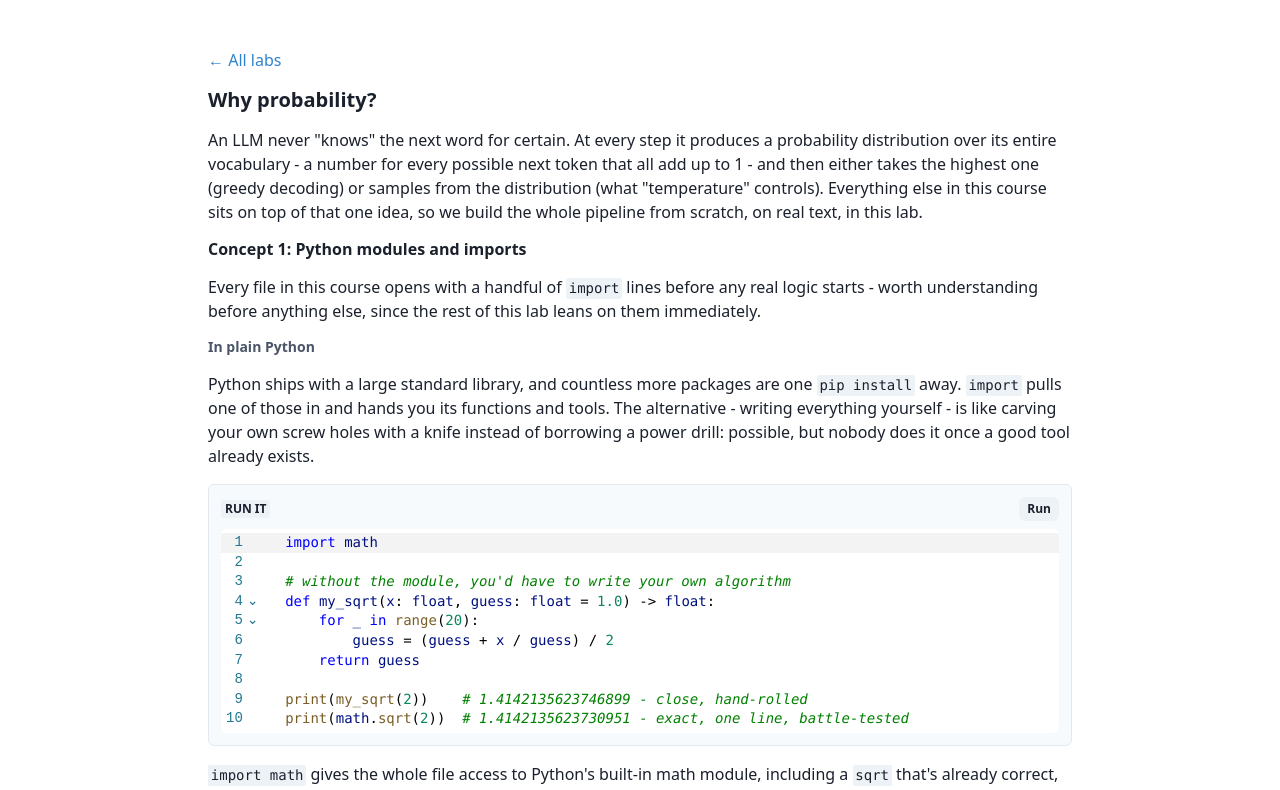
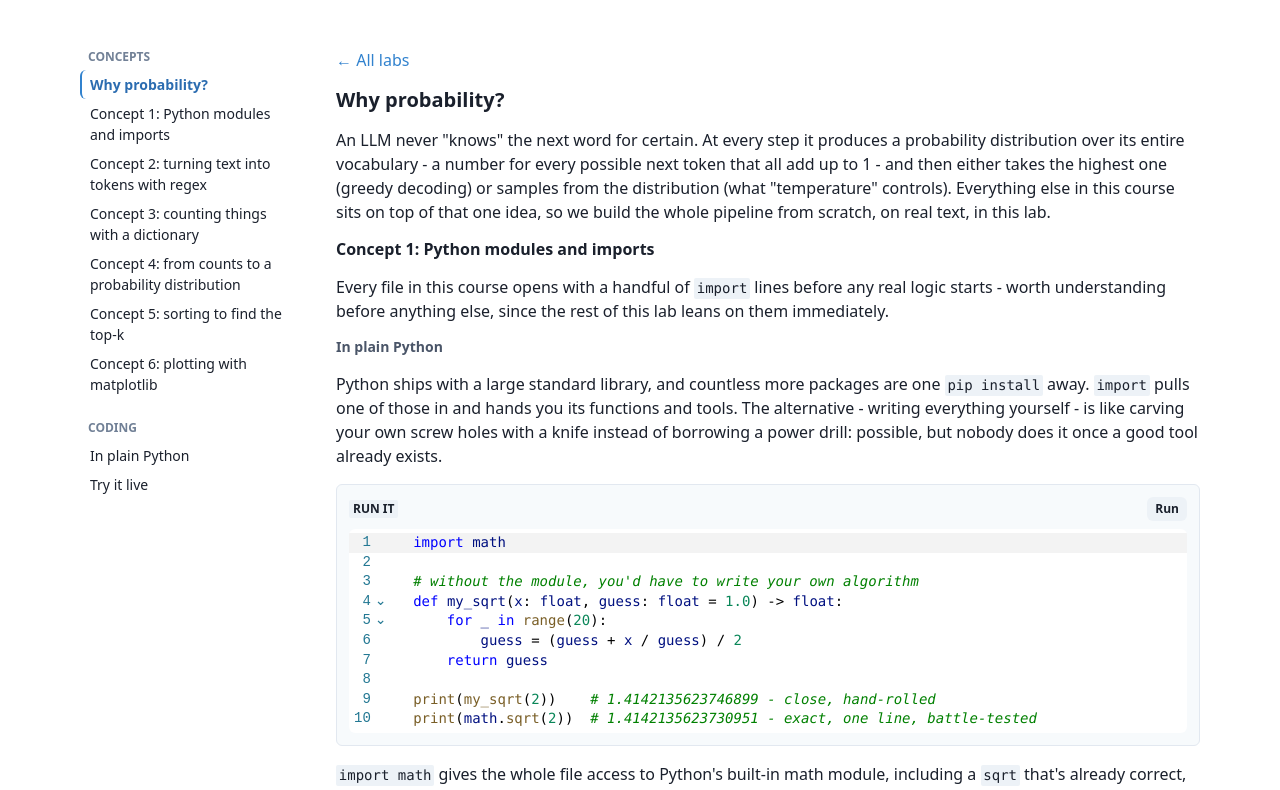
Before and after one commit to Vera-poms/llms_and_python, a React (Vite) app in the folder apps/frontend/app/: page /labs/1 in a window 1280 px wide. Shown: the top 790 px of the page. Built offline with nearby package versions, Linux system fonts and the light colour scheme; no server answers; sample sign-in values are in the browser's storage.

Commit message:
Implemented navigation bar in every lab

```diff
--- /dev/null
+++ b/apps/frontend/app/src/components/LabSidebar.tsx
@@ -0,0 +1,156 @@
+import { Box, Text, VStack } from "@chakra-ui/react";
+import { type RefObject, useEffect, useState } from "react";
+
+interface NavItem {
+  id: string;
+  label: string;
+}
+
+interface NavGroups {
+  concepts: NavItem[];
+  coding: NavItem[];
+}
+
+// Reading headings that are sub-sections or boilerplate rather than concepts.
+const NOT_A_CONCEPT = /^(in plain python|applied to this lab|further reading|notebook\b)/i;
+
+function ensureId(el: Element, id: string): string {
+  if (!el.id) el.id = id;
+  return el.id;
+}
+
+// Builds the lab's outline from the rendered page: concept headings from the reading, and the coding
+// sections (plain Python, try it live, exercise, project) from markers the lab components render.
+function scan(reading: HTMLElement | null, notebook: HTMLElement | null): NavGroups {
+  const concepts: NavItem[] = [];
+  const coding: NavItem[] = [];
+
+  const headings = Array.from(reading?.querySelectorAll("h2") ?? []);
+  headings.forEach((h, i) => {
+    const text = h.textContent?.trim() ?? "";
+    if (text && !NOT_A_CONCEPT.test(text)) {
+      concepts.push({ id: ensureId(h, `nav-concept-${i}`), label: text });
+    }
+  });
+
+  const plain = headings.find((h) => /^in plain python/i.test(h.textContent?.trim() ?? ""));
+  if (plain) coding.push({ id: ensureId(plain, "nav-plain"), label: "In plain Python" });
+
+  const tryIt = reading?.querySelector('[data-nav="try-it"]');
+  if (tryIt) coding.push({ id: ensureId(tryIt, "nav-try-it"), label: "Try it live" });
+
+  const exercise = notebook?.querySelector('[data-nav="exercise"]');
+  if (exercise) coding.push({ id: ensureId(exercise, "nav-exercise"), label: "Exercises" });
+
+  const project = notebook?.querySelector('[data-nav="project"]');
+  if (project) coding.push({ id: ensureId(project, "nav-project"), label: "Project" });
+
+  return { concepts, coding };
+}
+
+function sameGroups(a: NavGroups, b: NavGroups): boolean {
+  const flat = (g: NavGroups) => [...g.concepts, ...g.coding].map((i) => `${i.id}|${i.label}`).join("\n");
+  return flat(a) === flat(b);
+}
+
+export function LabSidebar({
+  readingRef,
+  notebookRef,
+}: {
+  readingRef: RefObject<HTMLElement>;
+  notebookRef: RefObject<HTMLElement>;
+}) {
+  const [groups, setGroups] = useState<NavGroups>({ concepts: [], coding: [] });
+  const [activeId, setActiveId] = useState<string | null>(null);
+
+  // The notebook loads from the server after first paint, so keep rescanning as the page changes.
+  useEffect(() => {
+    const update = () => {
+      const next = scan(readingRef.current, notebookRef.current);
+      setGroups((prev) => (sameGroups(prev, next) ? prev : next));
+    };
+    update();
+    const observer = new MutationObserver(update);
+    for (const ref of [readingRef, notebookRef]) {
+      if (ref.current) observer.observe(ref.current, { childList: true, subtree: true });
+    }
+    return () => observer.disconnect();
+  }, [readingRef, notebookRef]);
+
+  // Scroll-spy: the active entry is the last one whose top has passed the top of the viewport.
+  useEffect(() => {
+    const ids = [...groups.concepts, ...groups.coding].map((i) => i.id);
+    const onScroll = () => {
+      let current: string | null = ids[0] ?? null;
+      for (const id of ids) {
+        const el = document.getElementById(id);
+        if (el && el.getBoundingClientRect().top <= 120) current = id;
+      }
+      setActiveId(current);
+    };
+    onScroll();
+    window.addEventListener("scroll", onScroll, { passive: true });
+    return () => window.removeEventListener("scroll", onScroll);
+  }, [groups]);
+
+  function jump(id: string) {
+    document.getElementById(id)?.scrollIntoView({ behavior: "smooth", block: "start" });
+  }
+
+  function renderGroup(title: string, items: NavItem[]) {
+    if (items.length === 0) return null;
+    return (
+      <Box>
+        <Text fontSize="xs" fontWeight="bold" textTransform="uppercase" color="gray.500" px={2} mb={1}>
+          {title}
+        </Text>
+        <VStack align="stretch" spacing={0}>
+          {items.map((item) => {
+            const isActive = item.id === activeId;
+            return (
+              <Box
+                key={item.id}
+                as="button"
+                type="button"
+                textAlign="left"
+                px={2}
+                py={1}
+                fontSize="sm"
+                borderRadius="md"
+                borderLeftWidth="2px"
+                borderLeftColor={isActive ? "blue.500" : "transparent"}
+                fontWeight={isActive ? "bold" : "normal"}
+                color={isActive ? "blue.600" : undefined}
+                _hover={{ bg: "blackAlpha.50" }}
+                aria-current={isActive ? "true" : undefined}
+                onClick={() => jump(item.id)}
+              >
+                {item.label}
+              </Box>
+            );
+          })}
+        </VStack>
+      </Box>
+    );
+  }
+
+  return (
+    <Box
+      as="nav"
+      aria-label="Lab sections"
+      w={{ base: "full", lg: 56 }}
+      flexShrink={0}
+      display={{ base: "none", lg: "block" }}
+      position="sticky"
+      top={8}
+      alignSelf="flex-start"
+      maxH="calc(100vh - 4rem)"
+      overflowY="auto"
+    >
+      <VStack align="stretch" spacing={5}>
+        {renderGroup("Concepts", groups.concepts)}
+        {renderGroup("Coding", groups.coding)}
+      </VStack>
+    </Box>
+  );
+}
--- a/apps/frontend/app/src/components/NotebookRunner.tsx
+++ b/apps/frontend/app/src/components/NotebookRunner.tsx
@@ -169,7 +169,7 @@ function GradedCell({
   }
 
   return (
-    <Box borderWidth="1px" borderRadius="md" p={3}>
+    <Box data-nav={cell.role} borderWidth="1px" borderRadius="md" p={3}>
       <VStack align="stretch" spacing={2}>
         <HStack justify="space-between">
           <HStack>
--- a/apps/frontend/app/src/components/PracticeCell.tsx
+++ b/apps/frontend/app/src/components/PracticeCell.tsx
@@ -138,7 +138,7 @@ export function PracticeCell({
   }
 
   return (
-    <Box borderWidth="1px" borderRadius="md" p={3} bg="blue.50" _dark={{ bg: "blue.900" }}>
+    <Box data-nav="try-it" borderWidth="1px" borderRadius="md" p={3} bg="blue.50" _dark={{ bg: "blue.900" }}>
       <VStack align="stretch" spacing={2}>
         <HStack justify="space-between">
           <Badge colorScheme="blue">Try it live</Badge>
--- a/apps/frontend/app/src/pages/LabDetailPage.tsx
+++ b/apps/frontend/app/src/pages/LabDetailPage.tsx
@@ -1,8 +1,9 @@
-import { Badge, Box, Button, HStack, Link, Text, VStack } from "@chakra-ui/react";
-import { useCallback, useEffect, useState } from "react";
+import { Badge, Box, Button, Flex, HStack, Link, Text, VStack } from "@chakra-ui/react";
+import { useCallback, useEffect, useRef, useState } from "react";
 import { Link as RouterLink, useNavigate, useParams } from "react-router-dom";
 
 import { api } from "../api/client";
+import { LabSidebar } from "../components/LabSidebar";
 import { NotebookRunner } from "../components/NotebookRunner";
 import { LABS } from "../data/labs";
 import { Lab01Reading } from "../data/readings/Lab01Reading";
@@ -46,6 +47,8 @@ export function LabDetailPage() {
   const lab = LABS.find((l) => l.id === id);
   const Reading = READINGS[id];
 
+  const readingRef = useRef<HTMLDivElement>(null);
+  const notebookRef = useRef<HTMLDivElement>(null);
   const [done, setDone] = useState(false);
   const [score, setScore] = useState<{ earned: number; possible: number; percent: number } | null>(null);
 
@@ -81,15 +84,19 @@ export function LabDetailPage() {
   }
 
   return (
-    <Box maxW="4xl" mx="auto" mt={12} px={4} mb={16}>
+    <Flex maxW="6xl" mx="auto" mt={12} px={4} mb={16} gap={8}>
+      <LabSidebar readingRef={readingRef} notebookRef={notebookRef} />
+      <Box flex="1" minW={0} maxW="4xl">
       <Link as={RouterLink} to="/labs" color="blue.500">
         &larr; All labs
       </Link>
 
       <VStack align="stretch" spacing={6} mt={4}>
-        <Reading />
+        <Box ref={readingRef}>
+          <Reading />
+        </Box>
 
-        <Box borderTopWidth="1px" pt={4}>
+        <Box ref={notebookRef} borderTopWidth="1px" pt={4}>
           <NotebookRunner labId={id} needsApiKey={lab.needsApiKey} onProgress={refresh} />
         </Box>
 
@@ -112,6 +119,7 @@ export function LabDetailPage() {
           </HStack>
         </Box>
       </VStack>
-    </Box>
+      </Box>
+    </Flex>
   );
 }
```
